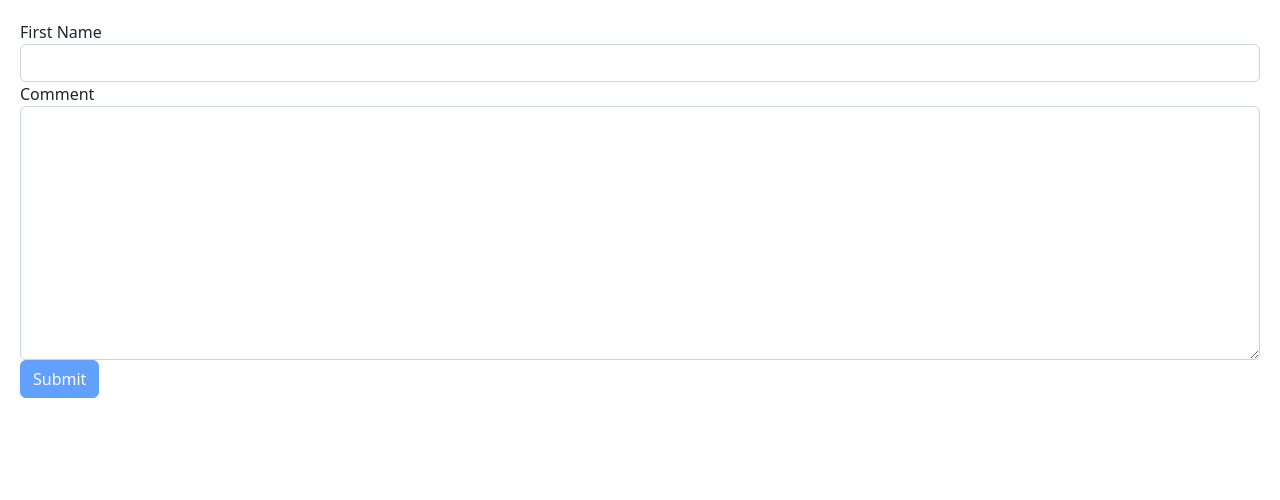
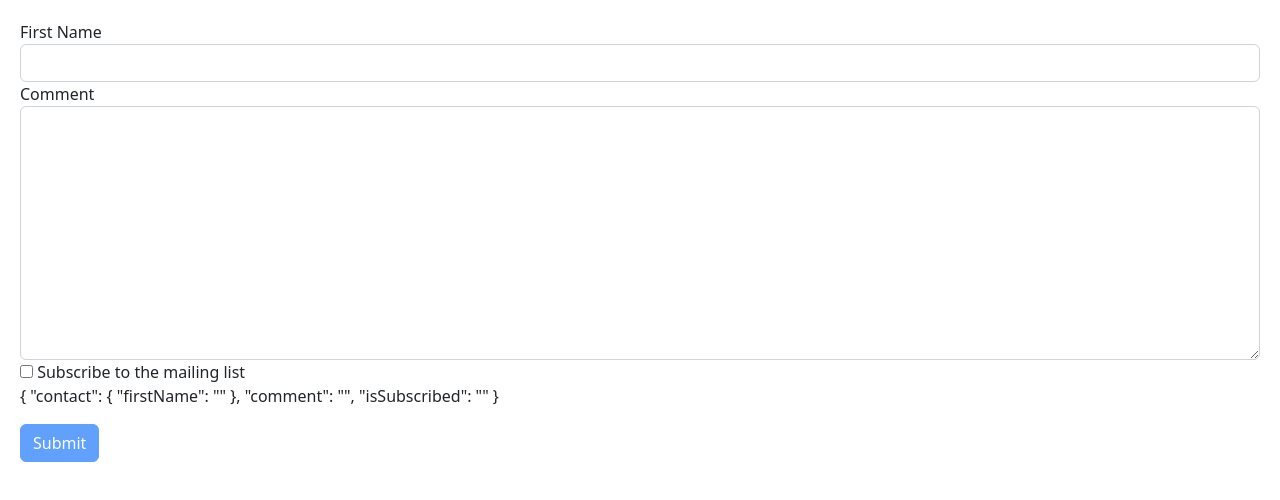
Before and after one commit to Dylane-Agoka/Angluar-4---Beginner-to-Pro, an Angular app: page / in a window 1280 px wide. Shown: the top 500 px of the page. Built offline with nearby package versions, Linux system fonts and the light colour scheme.

Commit message:
Working with check Boxes

```diff
--- a/src/app/contact-form/contact-form.component.html
+++ b/src/app/contact-form/contact-form.component.html
@@ -41,5 +41,13 @@
       class="form-control">
     </textarea>
   </div>
+  <div class="checkbox">
+    <label>
+      <input type="checkbox" ngModel name="isSubscribed"> Subscribe to the mailing list
+    </label>
+  </div>
+  <p>
+    {{ f.value | json }}
+  </p>
   <button class="btn btn-primary" [disabled]="!f.valid" >Submit</button>
 </form>
```
